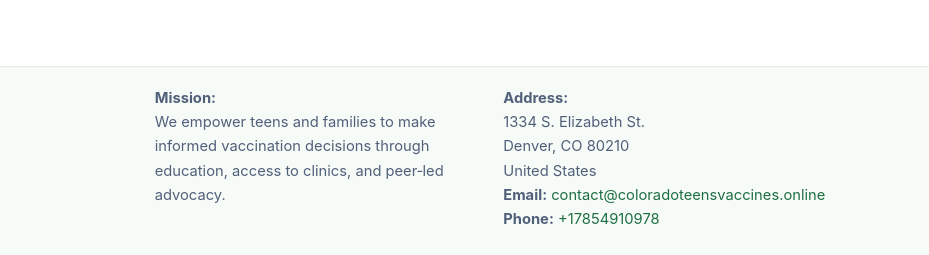
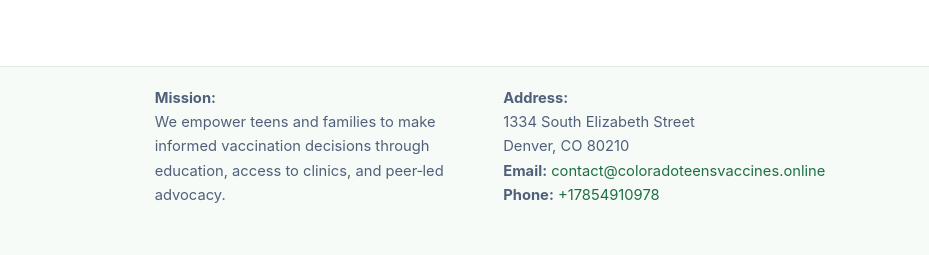
Before and after one commit to thuanbg111/Colorado-Teens-for-Vaccines, a plain HTML site: page governance.html in a window 1280 px wide. Shown: the part 545-800 px from the top of the page, 351-1280 px from the left. Drawn offline with Linux system fonts and the light colour scheme.

Commit message:
Update governance.html

```diff
--- a/governance.html
+++ b/governance.html
@@ -48,7 +48,7 @@
     </div>
     <div>
       <div class="small">
-        <strong>Address:</strong><br>1334 S. Elizabeth St.<br>Denver, CO 80210<br>United States<br>
+        <strong>Address:</strong><br>1334 South Elizabeth Street<br>Denver, CO 80210<br>
         <strong>Email:</strong> <a href="mailto:contact@coloradoteensvaccines.online">contact@coloradoteensvaccines.online</a><br>
         <strong>Phone:</strong> <a href="tel:+17854910978">+17854910978</a>
       </div>
```
